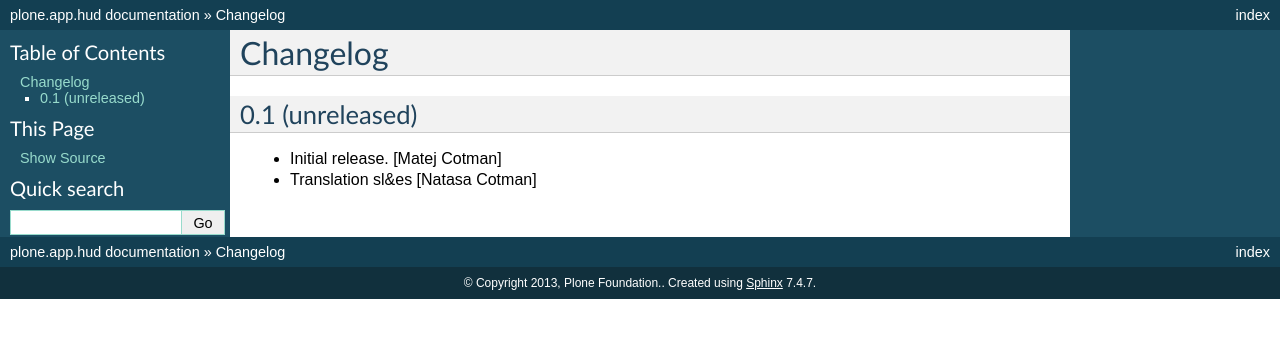
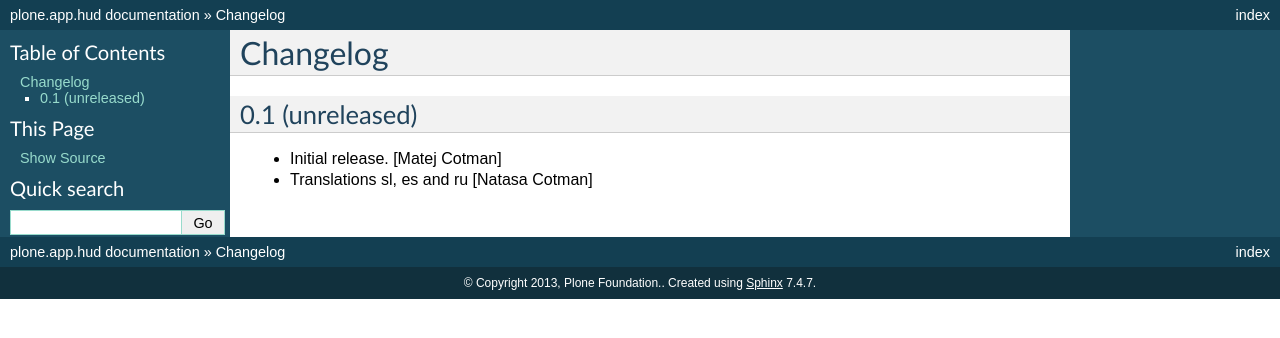
Before and after one commit to plone/plone.app.hud, a Sphinx documentation site: the page built from docs/CHANGELOG.rst, in a window 1280 px wide. Shown: the top 338 px of the page. Built offline with Sphinx 7.4.7, drawn with Linux system fonts in a browser that asks for light colours.

Commit message:
update entry in changelog

```diff
--- a/docs/CHANGELOG.rst
+++ b/docs/CHANGELOG.rst
@@ -8,5 +8,5 @@ Changelog
 - Initial release.
   [Matej Cotman]
 
-- Translation sl&es
+- Translations sl, es and ru
   [Natasa Cotman]
```
